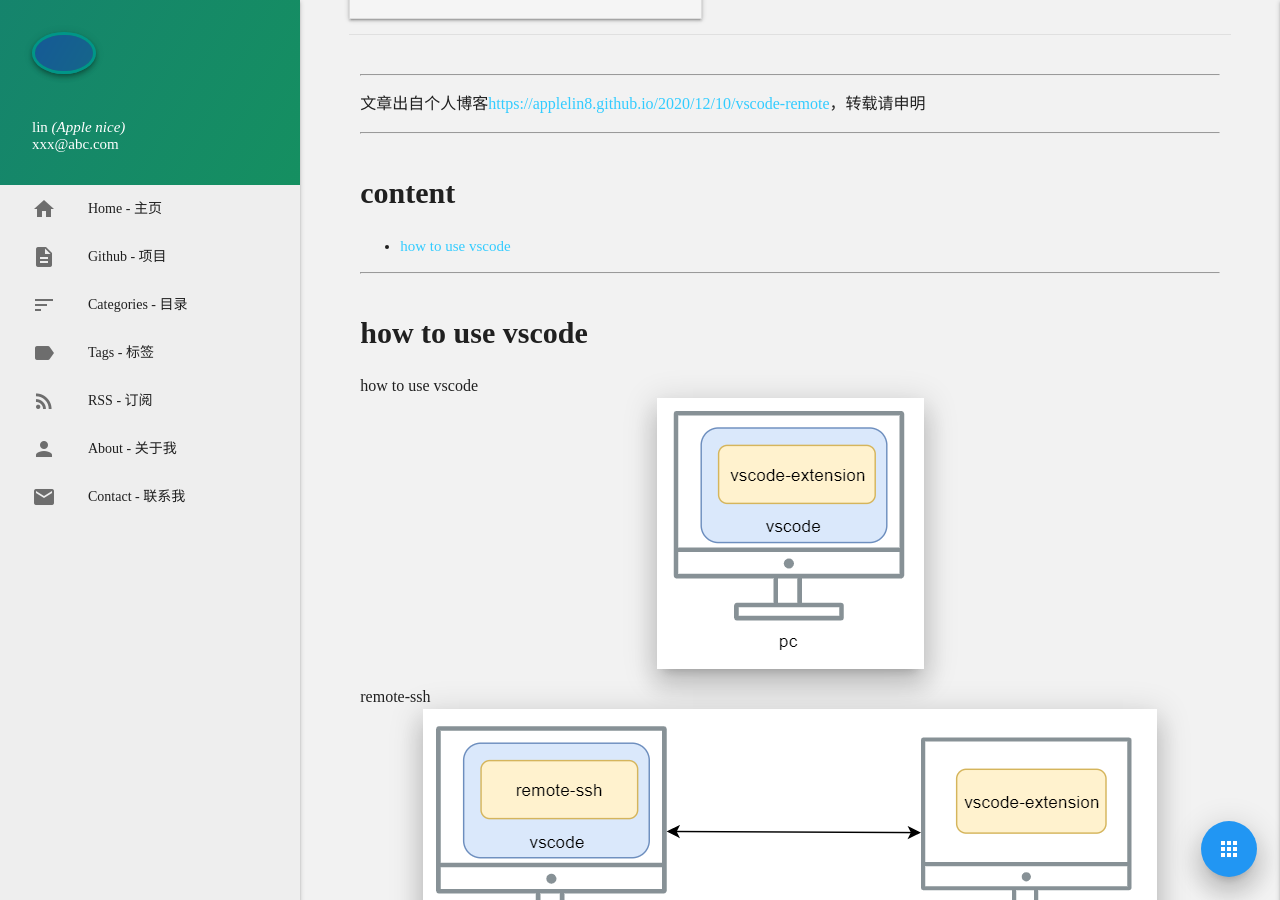
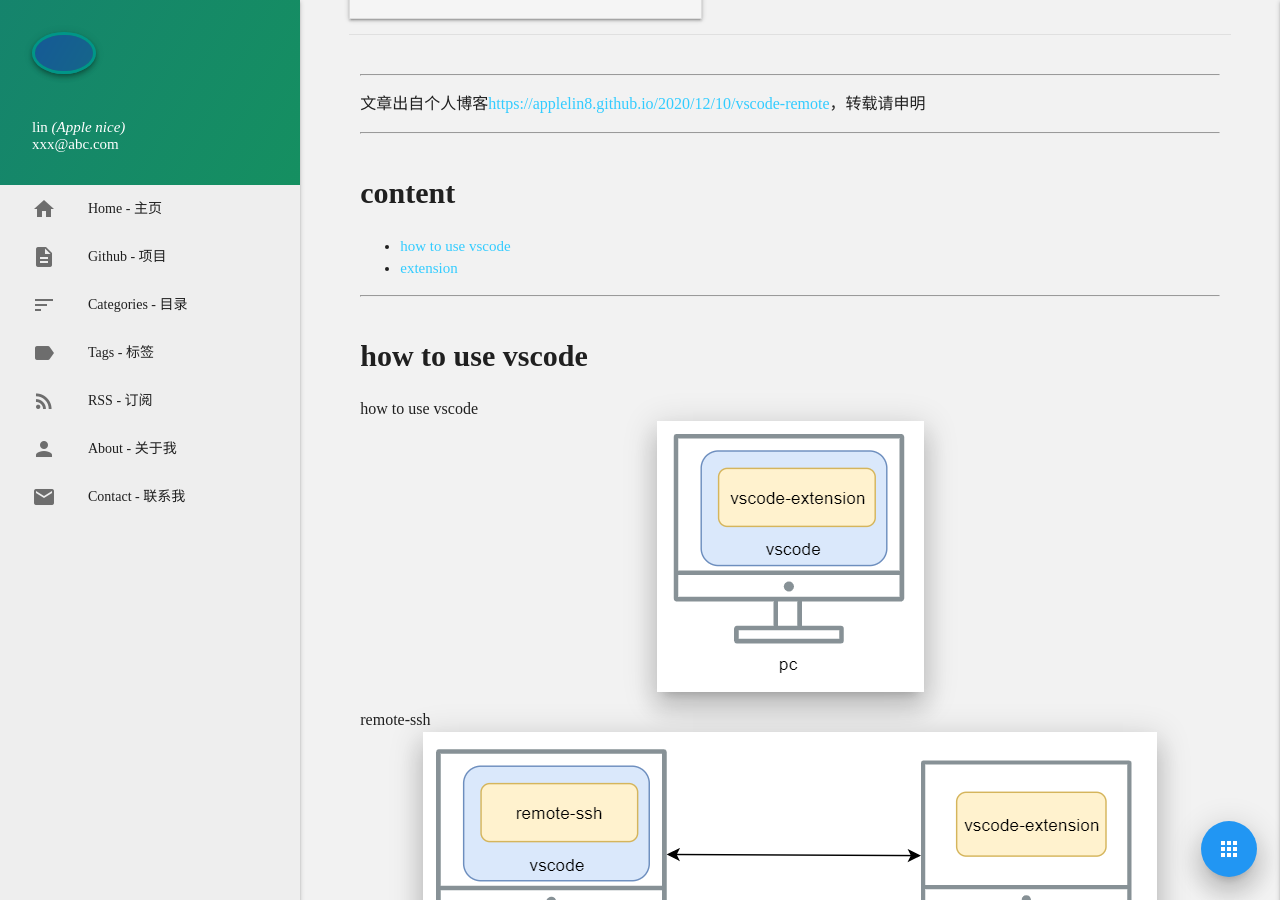
Before and after one commit to AppleLin8/AppleLin8.github.io, a Jekyll site: the page built from _posts/2020-12-10-vscode-remote.md, in a window 1280 px wide and 900 px high, scrolled down 377 px. Built offline with Jekyll 4.4.1, drawn with Linux system fonts in a browser that asks for light colours; comment, search, counter and statistics services are not loaded.

Commit message:
extension

```diff
--- a/_posts/2020-12-10-vscode-remote.md
+++ b/_posts/2020-12-10-vscode-remote.md
@@ -15,6 +15,7 @@
 # content <span id="home">
 
 * [how to use vscode](#1)
+* [extension](#2)
 
 
 ----------------------------
@@ -29,3 +30,7 @@
 
 C/C++ IntelliSense, debugging, and code browsing.
 ![architecture](https://AppleLin8.github.io/assets/img/blog/vscode/remote-ssh_c_cpp_intellisense.png)
+
+# extension <span id="2">
+
+![architecture](https://AppleLin8.github.io/assets/img/blog/vscode/extension.png)
```
Also changed, not shown: assets/img/blog/vscode/extension.png (added).
